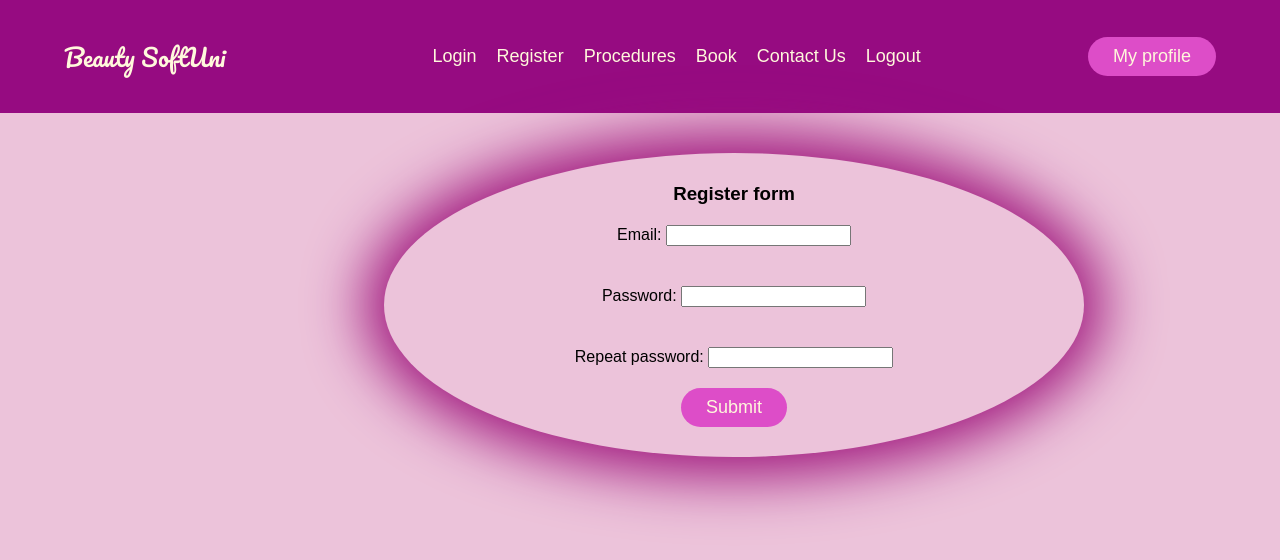
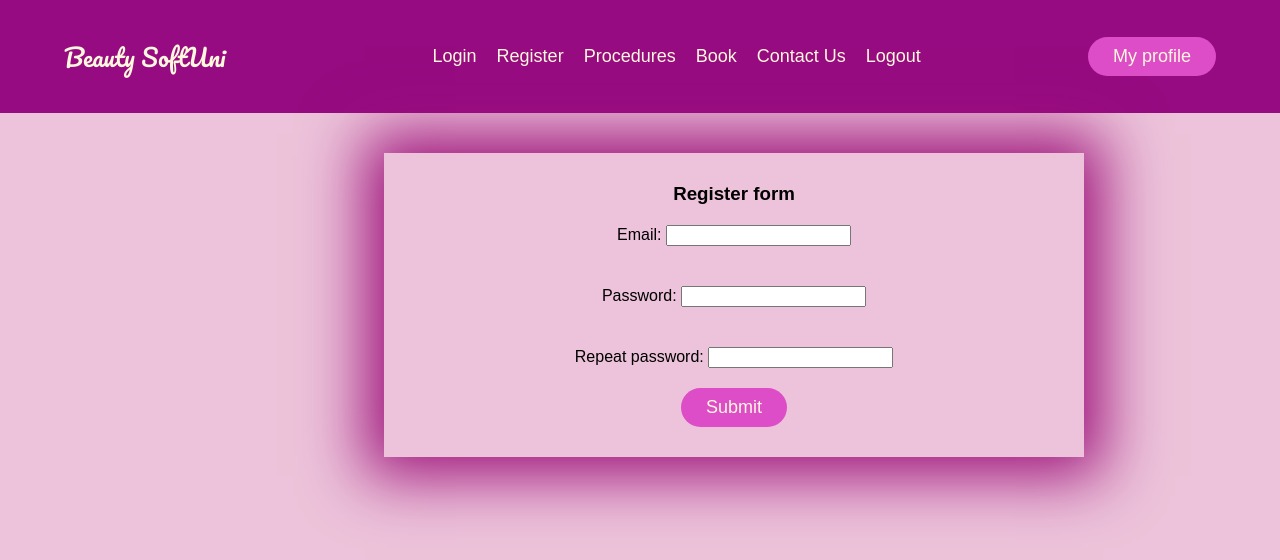
Before and after one commit to tsvetanilievdev/beauty-test, a React (Create React App) app: page /register in a window 1280 px wide. Shown: the top 560 px of the page. Built offline with nearby package versions, Linux system fonts and the light colour scheme.

Commit message:
update register css

```diff
--- a/src/components/Register/Register.module.css
+++ b/src/components/Register/Register.module.css
@@ -4,7 +4,7 @@
     padding-bottom: 30px;
     max-width: 700px;
     max-height: 700px;
-    border-radius: 70%;
+
     text-align: center;
     box-shadow: 0px 0px 59px 19px #9E127B;
 }
@@ -18,5 +18,4 @@
 form {
     padding-top: 40px;
     padding-left: 30%;
-
 }
```
